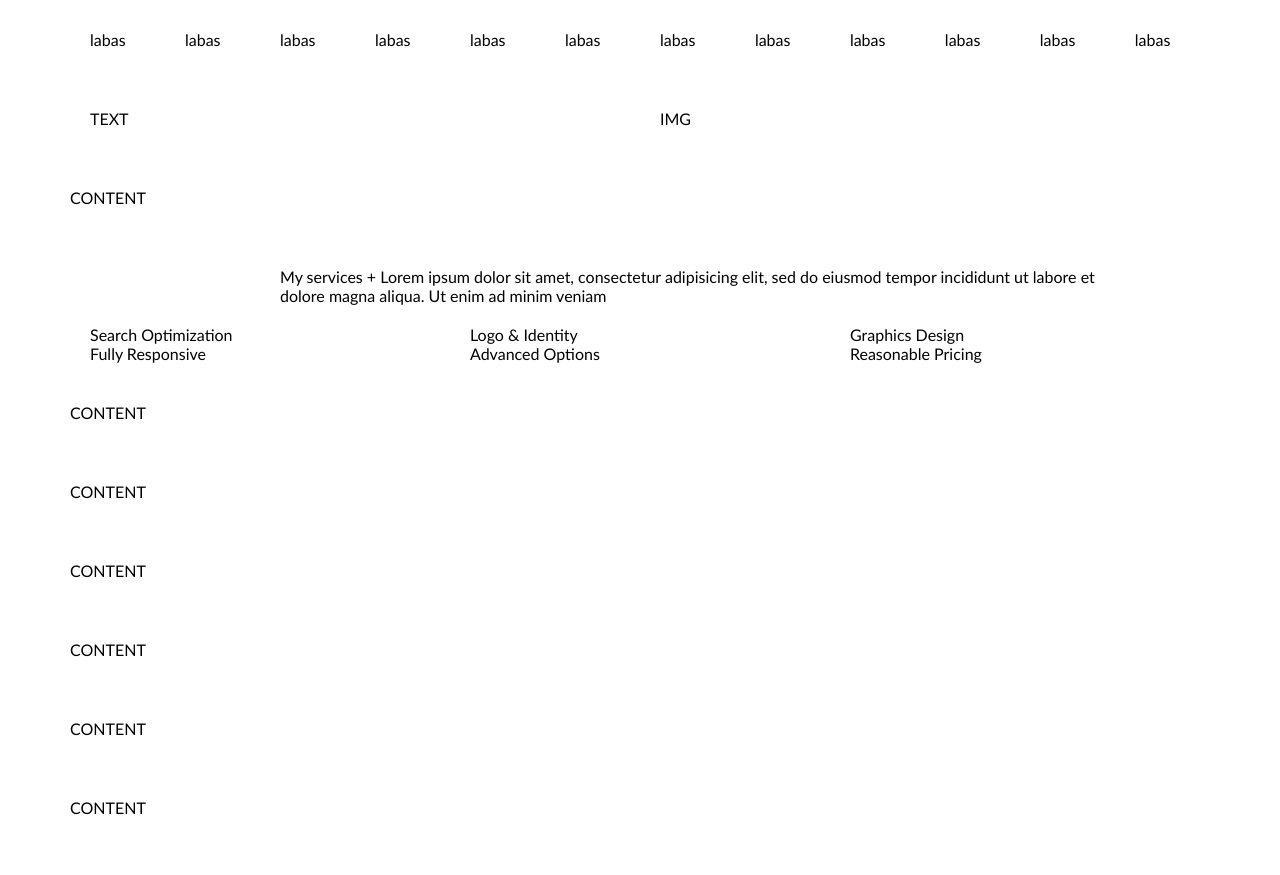
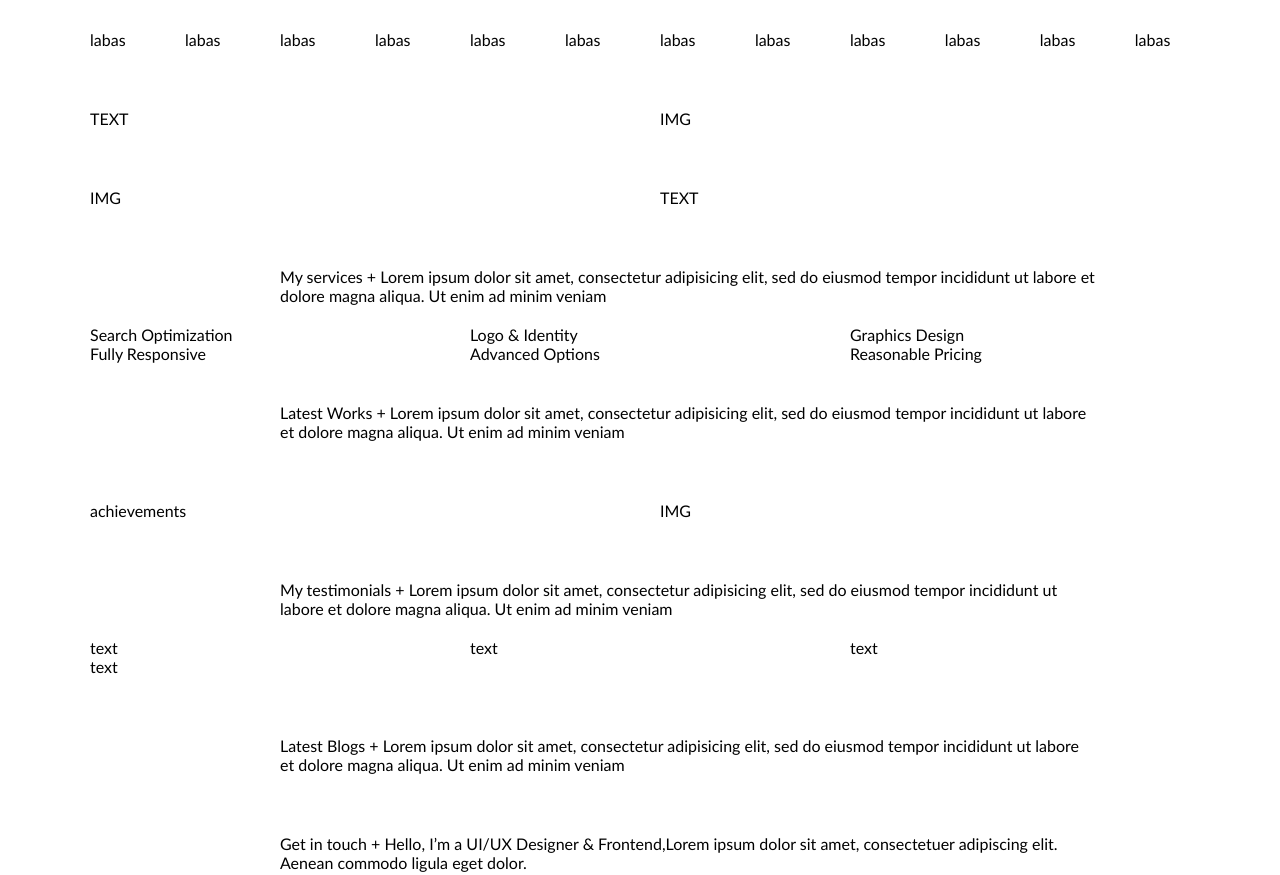
Before and after one commit to augustebag/11-arika, a website: page index.html in a window 1280 px wide. Shown: the top 875 px of the page. Drawn offline with Linux system fonts and the light colour scheme.

Commit message:
index columns

```diff
--- a/index.html
+++ b/index.html
@@ -43,7 +43,12 @@
     <!-- about me START -->
     <div class="container">
         <div class="row">
-            CONTENT
+            <div class="col-12 col-md-6 col-lg-6">
+                IMG
+            </div>
+            <div class="col-12 col-md-6 col-lg-5">
+                TEXT
+            </div>
         </div>
     </div>
     <!-- about me END -->
@@ -82,7 +87,9 @@
     <!-- latest works START -->
     <div class="container">
         <div class="row">
-            CONTENT
+            <div class="col-12 col-lg-10 ml-lg-1 col-xl-8 ml-xl-2">
+                Latest Works + Lorem ipsum dolor sit amet, consectetur adipisicing elit, sed do eiusmod tempor incididunt ut labore et dolore magna aliqua. Ut enim ad minim veniam
+            </div>
         </div>
     </div>
     <!-- latest works END -->
@@ -90,7 +97,12 @@
     <!-- achievements START -->
     <div class="container">
         <div class="row">
-            CONTENT
+            <div class="col-12 col-md-6 col-lg-5">
+                achievements
+            </div>
+            <div class="col-12 col-md-6 col-lg-6 ml-lg-1">
+                IMG
+            </div>
         </div>
     </div>
     <!-- achievements END -->
@@ -98,7 +110,23 @@
     <!-- testimonials START-->
     <div class="container">
         <div class="row">
-            CONTENT
+            <div class="col-12 col-lg-10 ml-lg-1 col-xl-8 ml-xl-2">
+                My testimonials + Lorem ipsum dolor sit amet, consectetur adipisicing elit, sed do eiusmod tempor incididunt ut labore et dolore magna aliqua. Ut enim ad minim veniam
+            </div>
+        </div>
+        <div class="row">
+            <div class="col-12 col-md-6 col-lg-4">
+                    text
+            </div>
+            <div class="col-12 col-md-6 col-lg-4">
+                    text
+            </div>
+            <div class="col-12 col-md-6 col-lg-4">
+                    text
+            </div>
+            <div class="col-12 col-md-6 col-lg-4">
+                    text
+            </div>
         </div>
     </div>
     <!-- testimonials END -->
@@ -106,7 +134,9 @@
     <!-- blogs START-->
     <div class="container">
         <div class="row">
-           CONTENT
+            <div class="col-12 col-lg-10 ml-lg-1 col-xl-8 ml-xl-2">
+                Latest Blogs + Lorem ipsum dolor sit amet, consectetur adipisicing elit, sed do eiusmod tempor incididunt ut labore et dolore magna aliqua. Ut enim ad minim veniam
+            </div>
         </div>
     </div>
     <!-- blogs END -->
@@ -114,7 +144,9 @@
     <!-- contacts START-->
     <div class="container">
         <div class="row">
-            CONTENT
+            <div class="col-12 col-lg-10 ml-lg-1 col-xl-8 ml-xl-2">
+                Get in touch + Hello, I’m a UI/UX Designer & Frontend,Lorem ipsum dolor sit amet, consectetuer adipiscing elit. Aenean commodo ligula eget dolor.
+            </div>
         </div>
     </div>
     <!-- contacts END -->
```
